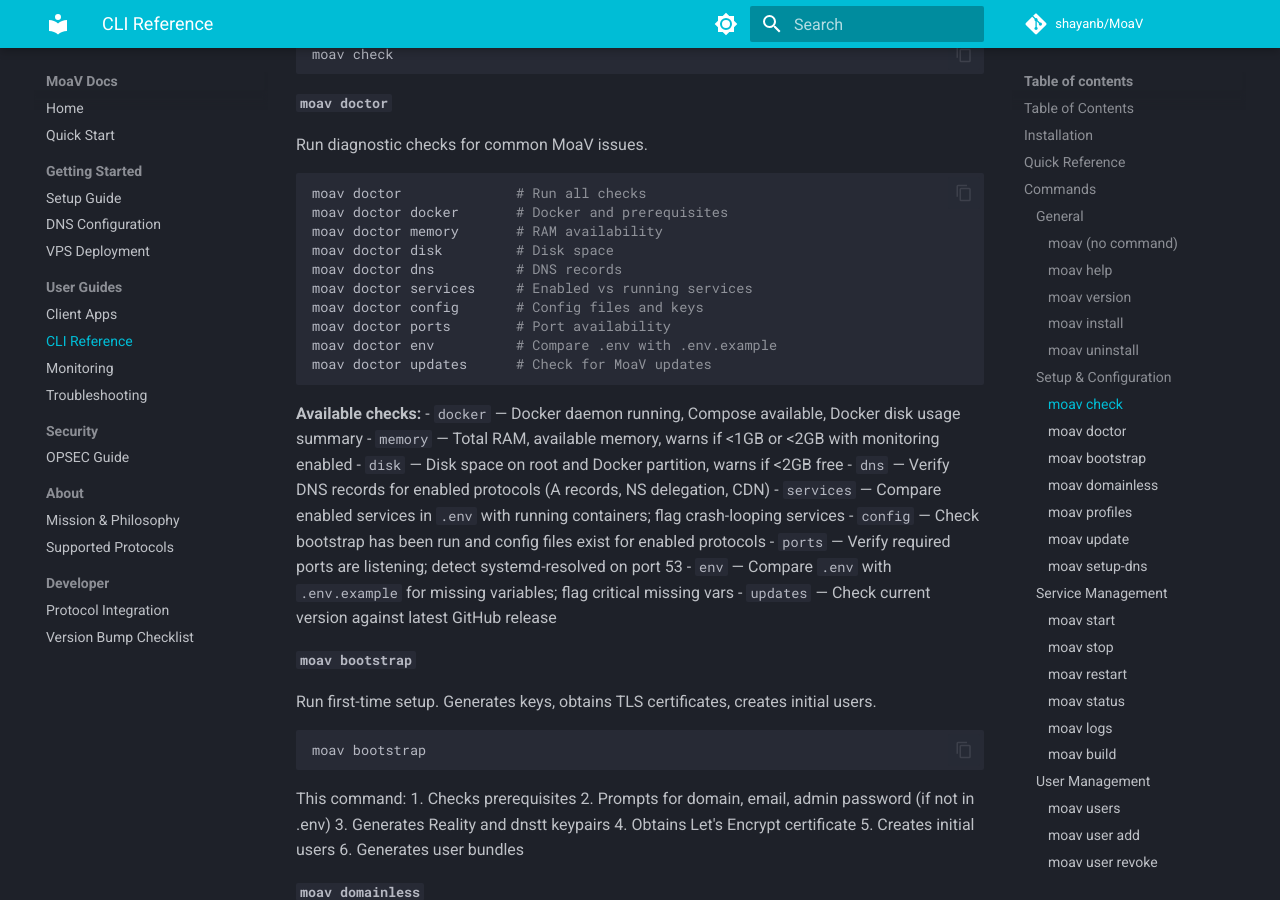
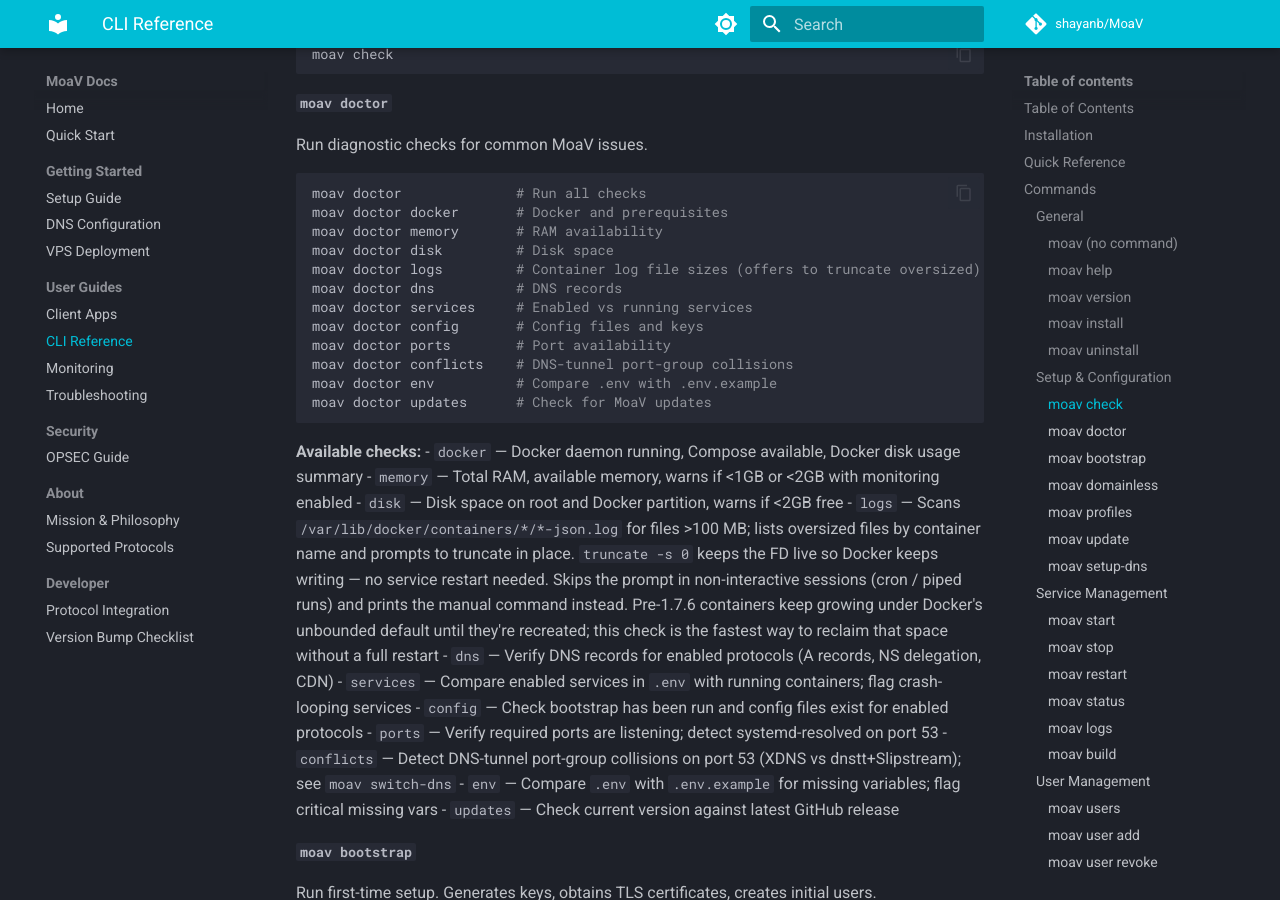
Before and after one commit to MotherofallVPNs/moav-site, an MkDocs documentation site: the page built from docs/CLI.md, in a window 1280 px wide and 900 px high, scrolled down 2716 px. Built offline with MkDocs 1.6.1 and Material for MkDocs 9.7.7, drawn with Linux system fonts in a browser that asks for light colours; comment, search, counter and statistics services are not loaded.

Commit message:
docs: track moav doctor logs in changelog + CLI/TROUBLESHOOTING
- CHANGELOG.md [Unreleased]: Added (`moav doctor logs` check) and
  Changed (TROUBLESHOOTING disk-space section) entries.
- docs/TROUBLESHOOTING.md doctor list: add `logs` and `conflicts`
  entries that were missing from the top-level summary.
- docs/CLI.md `moav doctor` section: add `logs` and `conflicts`
  command lines and full descriptions, with a paragraph explaining
  the pre-1.7.6 unbounded-log scenario the new check targets.

Co-Authored-By: Claude Opus 4.7 (1M context) <noreply@anthropic.com>

````diff
--- a/docs/CLI.md
+++ b/docs/CLI.md
@@ -133,10 +133,12 @@ moav doctor              # Run all checks
 moav doctor docker       # Docker and prerequisites
 moav doctor memory       # RAM availability
 moav doctor disk         # Disk space
+moav doctor logs         # Container log file sizes (offers to truncate oversized)
 moav doctor dns          # DNS records
 moav doctor services     # Enabled vs running services
 moav doctor config       # Config files and keys
 moav doctor ports        # Port availability
+moav doctor conflicts    # DNS-tunnel port-group collisions
 moav doctor env          # Compare .env with .env.example
 moav doctor updates      # Check for MoaV updates
 ```
@@ -145,10 +147,12 @@ moav doctor updates      # Check for MoaV updates
 - `docker` — Docker daemon running, Compose available, Docker disk usage summary
 - `memory` — Total RAM, available memory, warns if <1GB or <2GB with monitoring enabled
 - `disk` — Disk space on root and Docker partition, warns if <2GB free
+- `logs` — Scans `/var/lib/docker/containers/*/*-json.log` for files >100 MB; lists oversized files by container name and prompts to truncate in place. `truncate -s 0` keeps the FD live so Docker keeps writing — no service restart needed. Skips the prompt in non-interactive sessions (cron / piped runs) and prints the manual command instead. Pre-1.7.6 containers keep growing under Docker's unbounded default until they're recreated; this check is the fastest way to reclaim that space without a full restart
 - `dns` — Verify DNS records for enabled protocols (A records, NS delegation, CDN)
 - `services` — Compare enabled services in `.env` with running containers; flag crash-looping services
 - `config` — Check bootstrap has been run and config files exist for enabled protocols
 - `ports` — Verify required ports are listening; detect systemd-resolved on port 53
+- `conflicts` — Detect DNS-tunnel port-group collisions on port 53 (XDNS vs dnstt+Slipstream); see `moav switch-dns`
 - `env` — Compare `.env` with `.env.example` for missing variables; flag critical missing vars
 - `updates` — Check current version against latest GitHub release
 
````
Also changed, not shown: docs/TROUBLESHOOTING.md (+2 -0 lines).
